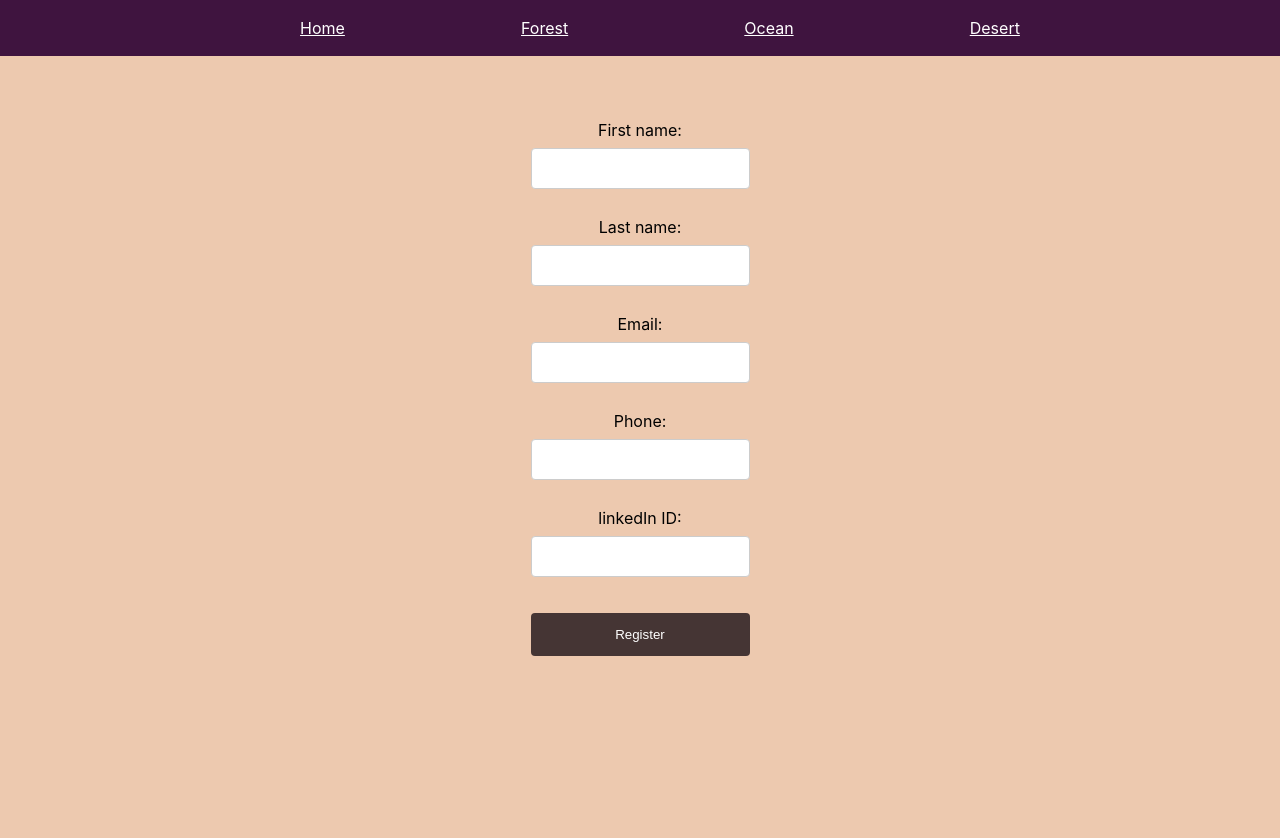
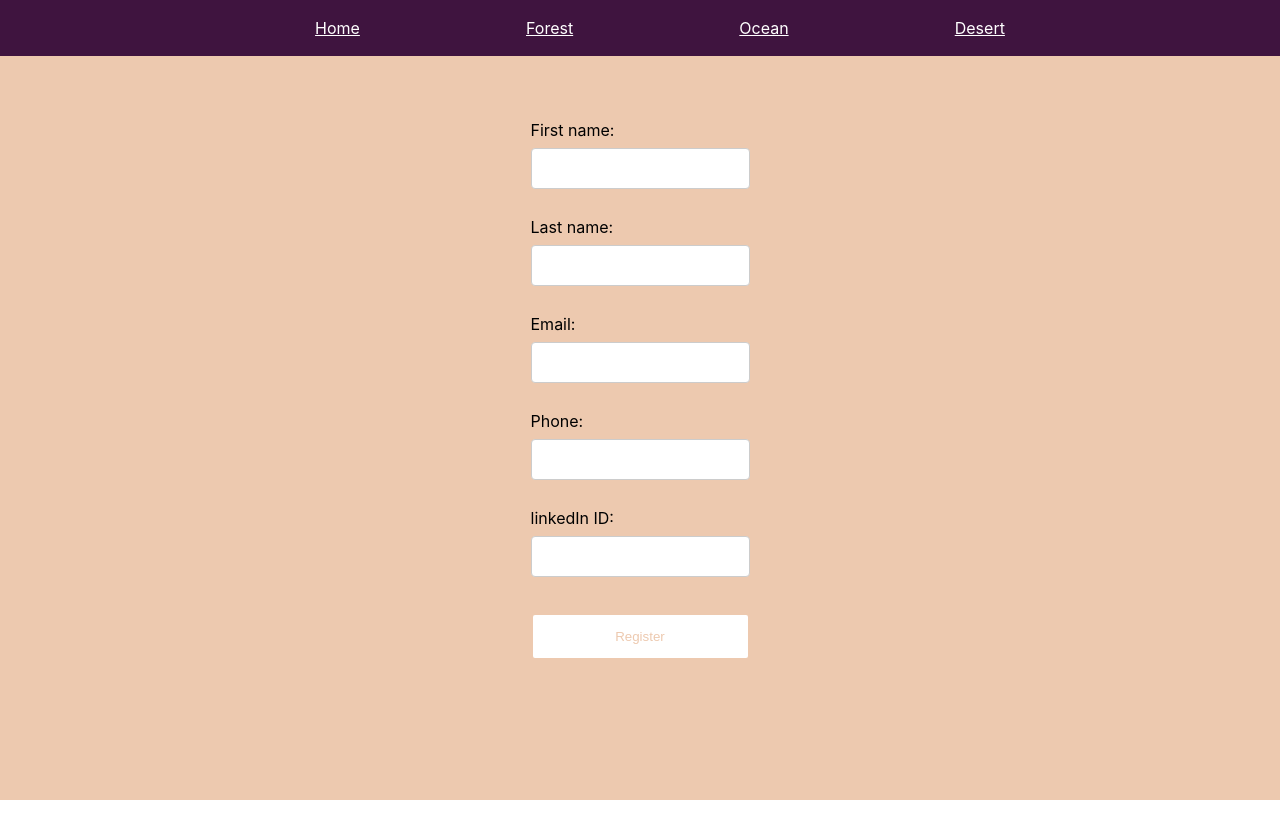
Before and after one commit to therishavmehta/user-linkedin-db, a React (Create React App) app: page /desert/register in a window 1280 px wide. Shown: the top 838 px of the page. After the commit the page ends 800 px from the top, so only its background shows below. Built offline with nearby package versions, Linux system fonts and the light colour scheme.

Commit message:
Changes in routes, state storage, body css, card css

```diff
--- a/src/App.css
+++ b/src/App.css
@@ -1,4 +1,3 @@
 .App {
-  text-align: center;
   height: inherit;
 }
--- a/src/App.js
+++ b/src/App.js
@@ -1,21 +1,46 @@
-import logo from './logo.svg';
+import {React, useState} from 'react';
 import './App.css';
 import {Nav} from './components';
-import primaryColors from './colorUtility';
 import { BrowserRouter as Router, Switch, Route } from 'react-router-dom';
-import {ThemeDisplay} from './container';
+import ThemeDisplay from './container/themeDisplay';
 import {PageNotFound} from './components';
 
 function App() {
+  const [cards, setCards] = useState({
+    forest: [],
+    ocean: [],
+    desert: [],
+    home: []
+  });
+
+  const setCardAttribute = (param, value) => {
+    setCards(otherProps => ({
+      ...otherProps,
+      [param]: [...otherProps[param], value]
+    }))
+  }
+
+  const getAllCards = () => {
+    return [...cards[App.THEME.desert], ...cards[App.THEME.forest], ...cards[App.THEME.ocean], ...cards[App.THEME.home]]
+  }
+
+  const getCategoryCard = (category) => {
+    return [...cards[category], ...cards[App.THEME.home]]
+  }
+
   return (
     <Router>
       <div className="App">
         <Nav />
         <Switch>
-          <Route path="/" exact component={() => (<ThemeDisplay  bgColor={primaryColors.home}/>)} />
-          <Route path="/forest/register" exact component={() => (<ThemeDisplay bgColor={primaryColors.forest} />)} />
-          <Route path="/ocean/register" exact component={() => (<ThemeDisplay bgColor={primaryColors.ocean} />)} />
-          <Route path="/desert/register" exact component={() => (<ThemeDisplay bgColor={primaryColors.desert} />)} />
+          <Route path="/" exact component={
+            () => (<ThemeDisplay category={App.THEME.home} cards={getAllCards()} appendCard={setCardAttribute}/>)} />
+          <Route path="/forest/register" exact component={
+            () => (<ThemeDisplay category={App.THEME.forest} cards={getCategoryCard(App.THEME.forest)} appendCard={setCardAttribute}/>)} />
+          <Route path="/ocean/register" exact component={
+            () => (<ThemeDisplay category={App.THEME.ocean} cards={getCategoryCard(App.THEME.ocean)} appendCard={setCardAttribute}/>)} />
+          <Route path="/desert/register" exact component={
+            () => (<ThemeDisplay category={App.THEME.desert} cards={getCategoryCard(App.THEME.desert)} appendCard={setCardAttribute}/>)} />
           <Route component={PageNotFound} />
         </Switch>
       </div>
@@ -23,4 +48,11 @@ function App() {
   );
 }
 
+App.THEME = {
+  home: 'home',
+  forest: 'forest',
+  ocean: 'ocean',
+  desert: 'desert'
+}
+
 export default App;
--- a/src/colorUtility.js
+++ b/src/colorUtility.js
@@ -1,5 +1,5 @@
 const primaryColors = {
-    home: 'white',
+    home: 'black',
     forest: '#00FF00',
     ocean: '#005493',
     desert: '#EDC9AF'
--- a/src/components/card/styles.css
+++ b/src/components/card/styles.css
@@ -1,23 +1,31 @@
 .card {
- width: 100px;
- height: 100px;
+ width: 200px;
+ height: 200px;
  margin: 5px;
  border-radius: 8px;
- background-color: teal;
+ background-color: white;
  overflow: hidden;
  display: flex;
+ flex-direction: row;
  flex-wrap: wrap;
- padding-top: 50px;
+ padding: 10px;
+ border: 1px solid black;
+ word-wrap: break-word;
 }
 
 .card:hover {
   box-shadow: 0 8px 16px 0 rgba(0,0,0,0.2);
-  cursor: pointer;
+}
+
+a, a:visited {
+  text-decoration: none;
+  color: blue;
 }
 
 .card-image {
   height: 64px;
   width: 100%;
+  text-align: center;
 }
 
 .card-image img {
@@ -26,12 +34,11 @@
 }
 
 .card-name {
-  width: 250px;
-  padding: 0 10px;
+  max-width: 200px;
+  max-height: 150px;
+  height: 100px;
+  padding: 10px;
   font-size: 14px;
   color: #343434;
-  font-weight: 700;
-  overflow: visible;
-  display: flex;
-  justify-content: center;
+  overflow: auto;
 }
--- a/src/components/registerForm/RegisterForm.jsx
+++ b/src/components/registerForm/RegisterForm.jsx
@@ -2,6 +2,7 @@ import React, {useState} from 'react';
 import './styles.css';
 
 function RegisterForm(props) {
+    const bgColor = props.borderColor === 'white' ? 'black' : props.borderColor;
     const { postData } = props;
     const [formInput, changeFormInput] = useState({
         first_name: '',
@@ -155,7 +156,8 @@ function RegisterForm(props) {
                 <input type="text" id="linkedInProfile" name="linkedInProfile" value={formInput.linkedInProfile}
                     onChange={(event) => formChange(event, RegisterForm.INPUT.linkedInProfile)} /><br />
                 <span style={{ color: "red" }}>{errors[RegisterForm.INPUT.linkedInProfile]}</span><br />
-               <input type="submit" value="Register" />
+                <input type="submit" value="Register" style={{
+                    border: `2px solid ${bgColor}`, backgroundColor: `white`, color: `${bgColor}`}}/>
             </form>
         </>
     )
--- a/src/components/registerForm/styles.css
+++ b/src/components/registerForm/styles.css
@@ -39,6 +39,7 @@ input[type=submit]:hover {
 
 .form-container {
     padding-top: 30px;
+    height: 100%;
 }
 
 @media only screen and (max-width: 600px) {
--- a/src/container/themeDisplay/ThemeDisplay.jsx
+++ b/src/container/themeDisplay/ThemeDisplay.jsx
@@ -1,10 +1,19 @@
 import React, {useState} from 'react';
 import { Card, RegisterForm, Snackbar } from '../../components';
 import './styles.css';
+import primaryColors from '../../colorUtility';
+import App from '../../App';
 
+/**
+ *
+ * @param {Object} props - cards, appendAttribute, category
+ * Cards added to home will show in all links,
+ * cards added to any link will show on home
+ * category - currentCategory
+ */
 function ThemeDisplay(props) {
+    const { cards, appendCard, category } = props;
     const postAPI = 'http://13.235.55.43/test/api/create_user';
-    const [profiles, addProfiles] = useState([]);
     const [snackbar, changeSnackbar] = useState('');
 
     /**
@@ -61,8 +70,8 @@ function ThemeDisplay(props) {
     const addResponseProfiles = async (payload) => {
         try {
             const results = await postData(payload);
-            if(results && results["STATUS"] === "CREATED" || results["STATUS"] === "UPDATED") {
-                results && results.data && addProfiles(preProfiles => ([...preProfiles, results.data]));
+            if(results && (results["STATUS"] === "CREATED" || results["STATUS"] === "UPDATED")) {
+                results && results.data && appendCard(category, results.data);
                 changeSnackbar('Registration successful!');
                 setTimeout(() => {
                     changeSnackbar('')
@@ -78,17 +87,17 @@ function ThemeDisplay(props) {
     }
 
     const theme = {
-        backgroundColor: props.bgColor
+        backgroundColor: category === App.THEME.home ? 'white' : primaryColors[category]
     }
 
     return (
         <div className="display-container" style={theme}>
             <div className="card-content">
-                {getCardInstance(profiles)}
+                {getCardInstance(cards)}
             </div>
-            <div className="register-form">
-                <RegisterForm postData={addResponseProfiles}/>
-            </div>
+            <>
+                <RegisterForm postData={addResponseProfiles} borderColor={primaryColors[category]} />
+            </>
             {!!snackbar && <Snackbar text={snackbar}/>}
         </div>
     );
--- a/src/container/themeDisplay/styles.css
+++ b/src/container/themeDisplay/styles.css
@@ -2,18 +2,23 @@
   display: flex;
   flex-direction: column;
   align-items: center;
-  height: 100%;
+  padding-top: 50px;
+  overflow-y: auto;
+  height: inherit;
   width: 100%;
-  padding-top: 50px;
 }
 
 .card-content {
-  max-width: 800px;
+  max-width: 1000px;
   padding: 20px;
   width: 100%;
   display: grid;
-  grid-template-columns: repeat(auto-fill, minmax(175px, 3fr));
+  grid-template-columns: repeat(auto-fill, minmax(200px, 3fr));
   box-sizing: border-box;
   grid-gap: 10px;
   justify-items: center;
 }
+
+.register-form {
+  height: inherit;
+}
--- a/src/index.css
+++ b/src/index.css
@@ -11,7 +11,10 @@ code {
   font-family: source-code-pro, Menlo, Monaco, Consolas, 'Courier New',
     monospace;
 }
+html, body, #root, #app>div {
+  height: 100%
+}
 
-body > #root > div {
-  height: 100vh;
+* {
+    box-sizing: border-box;
 }
```
Also changed, not shown: src/components/card/Card.jsx (+6 -3 lines).
